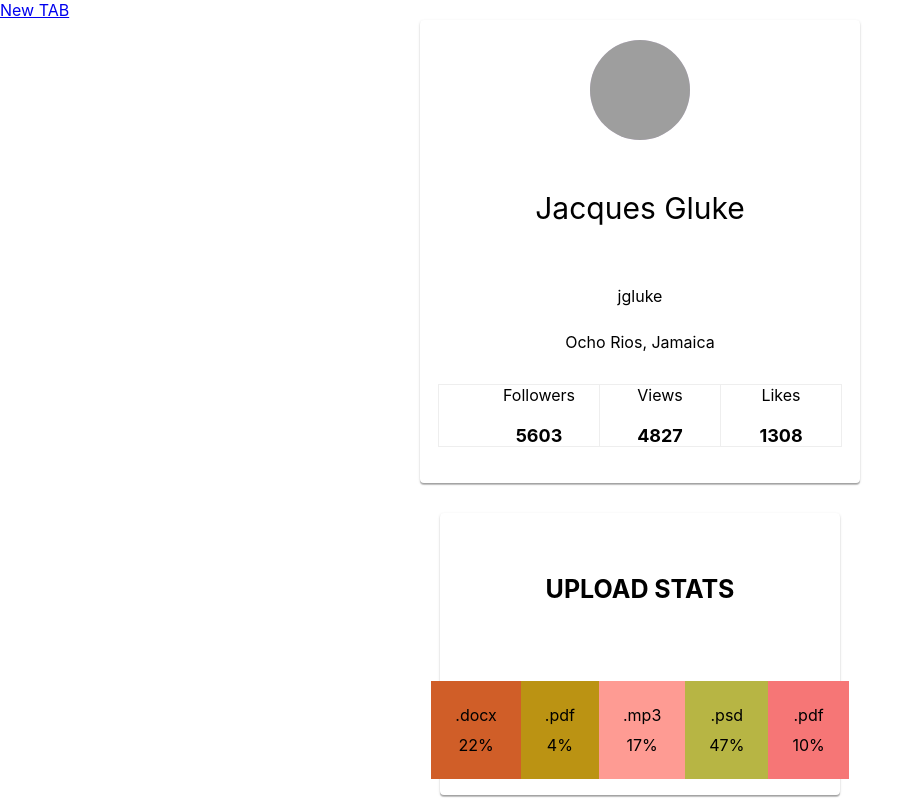
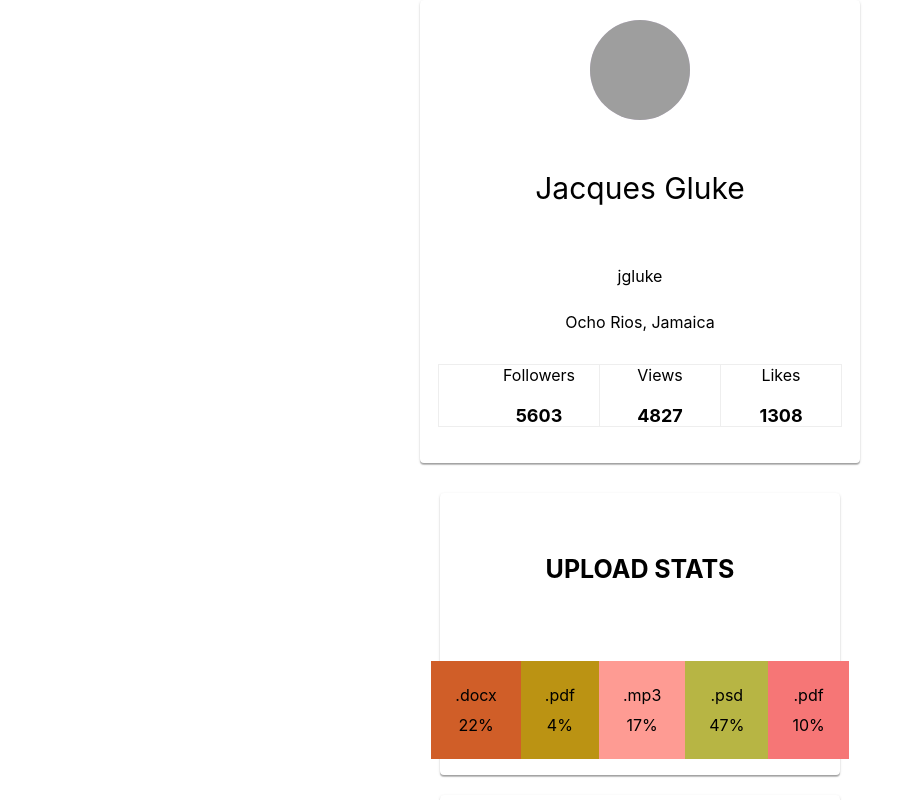
Before and after one commit to gtgambit/goit-react-hw-01-components, a React (Create React App) app: page / in a window 1280 px wide. Shown: the top 800 px of the page, without its empty margins (0-923 px from the left). Built offline with nearby package versions, Linux system fonts and the light colour scheme; grey boxes are pictures that could not be loaded.

Commit message:
Updates to  App.jsx

```diff
--- a/src/App.jsx
+++ b/src/App.jsx
@@ -11,7 +11,6 @@ import TransactionHistory from './components/TransactionHistory/TransactionHisto
 export const App = () => {
   return (
     <div>
-      <a href="http://localhost:5173/" target="_blank">New TAB</a>
       <Profile profile={userData}></Profile>
       <Statistic title="Upload stats" statistic={statisticData} />
       <Statistic statistic={statisticData}></Statistic>
```
